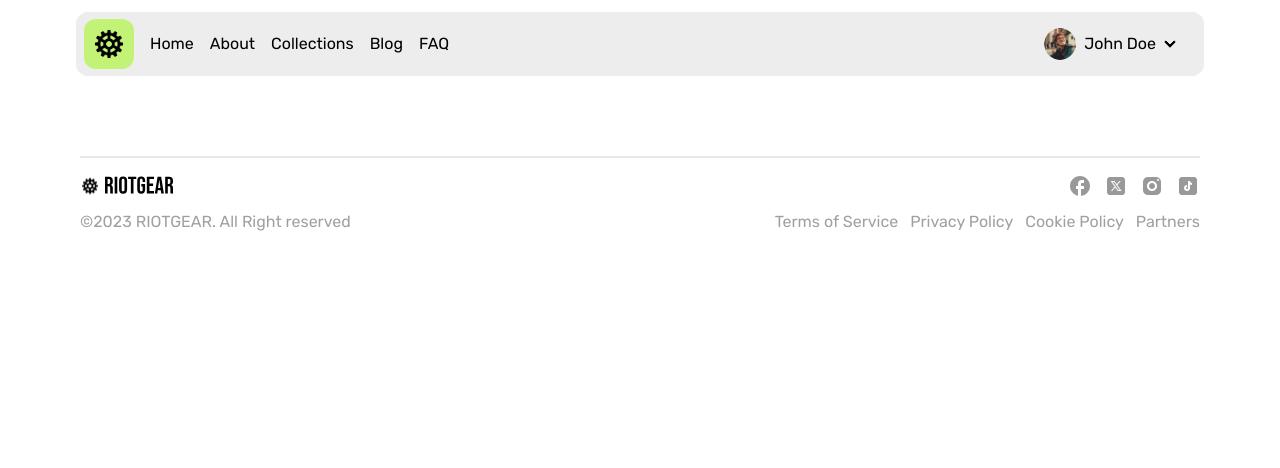
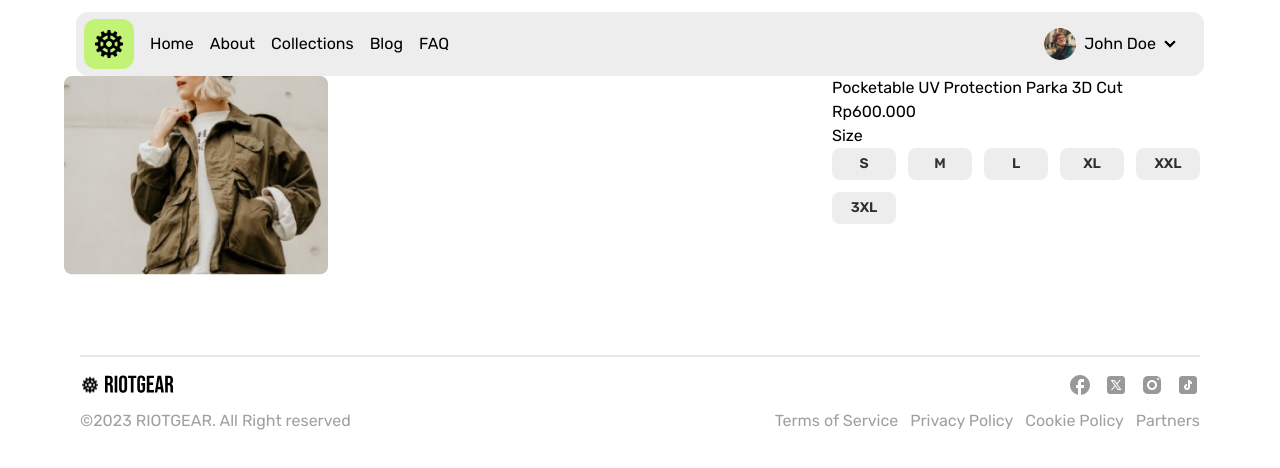
Before and after one commit to nandorfn/mini-project_Riotgear_ecommerce, a Next.js app: page /catalog/jacket in a window 1280 px wide. Shown: the top 468 px of the page. Built offline with nearby package versions, Linux system fonts and the light colour scheme.

Commit message:
add: SizeChart

```diff
--- a/app/catalog/[name]/page.tsx
+++ b/app/catalog/[name]/page.tsx
@@ -1,18 +1,25 @@
 import NavbarStore from "@/app/components/Navbar/NavbarStore";
 import Image from "next/image";
 import ProductImg from '../../assets/Product.png'
+import SizeChart from "@/app/components/Filter/SizeChart";
 
 const page: React.FC = () => {
     return (
         <>
           <NavbarStore />
-          {/* <figure>
-            <Image
-            src={ProductImg}
-            alt="Product Image"
-            width={500}
-            />
-          </figure> */}
+          <figure className="flex w-full">
+            <div className="w-2/3">
+              <Image
+              src={ProductImg}
+              alt="Product Image"
+              />
+            </div>
+            <article className="w-1/3">
+              <h1>Pocketable UV Protection Parka 3D Cut</h1>
+              <h3>Rp600.000</h3>
+              <SizeChart />
+            </article>
+          </figure>
         </>
     );
 };
--- /dev/null
+++ b/app/components/Filter/SizeChart.tsx
@@ -0,0 +1,19 @@
+
+const SizeChart: React.FC = () => {
+  const sizeChart = ["S", "M", "L", "XL", "XXL", "3XL"]
+
+    return (
+        <>
+          <div>
+            <h4>Size</h4>
+            <ul className="flex gap-3 flex-wrap">
+              {sizeChart?.map((size, index) =>
+                <li key={index} className="btn btn-sm hover:bg-base-100 w-16 btn-base-200">{size}</li>
+              )}
+            </ul>
+          </div>
+        </>
+    );
+};
+
+export default SizeChart;
```
